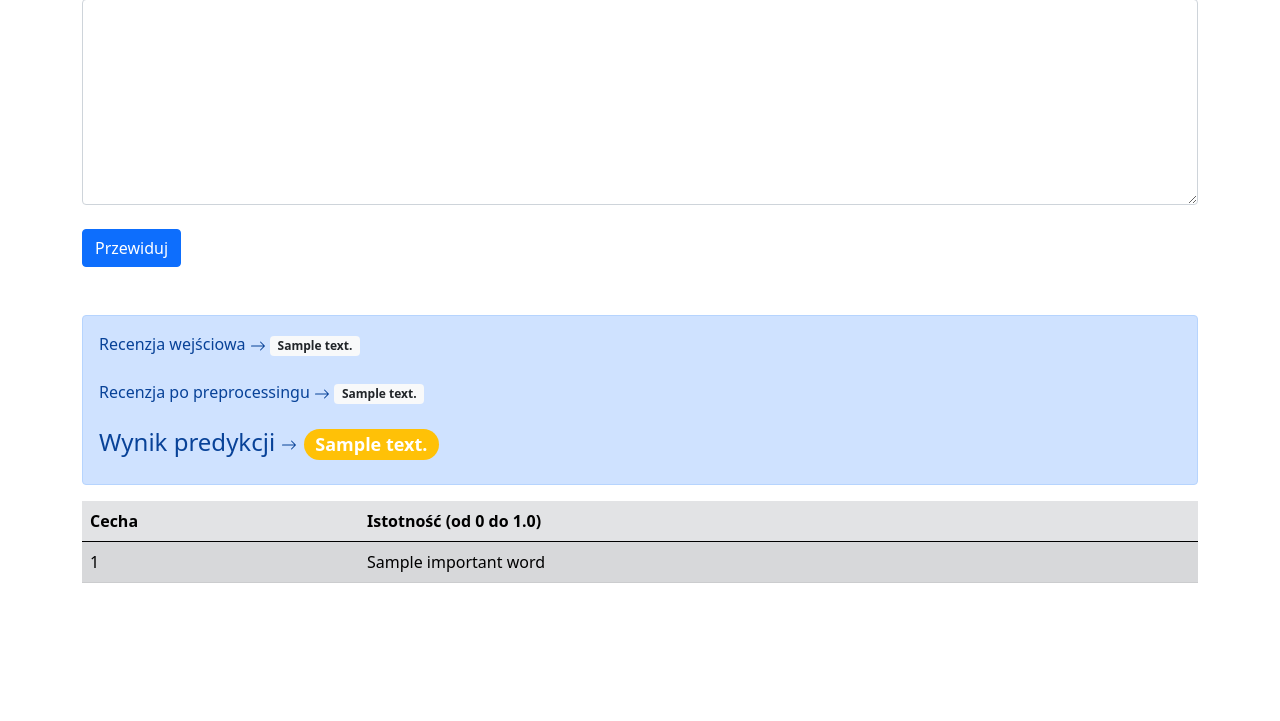
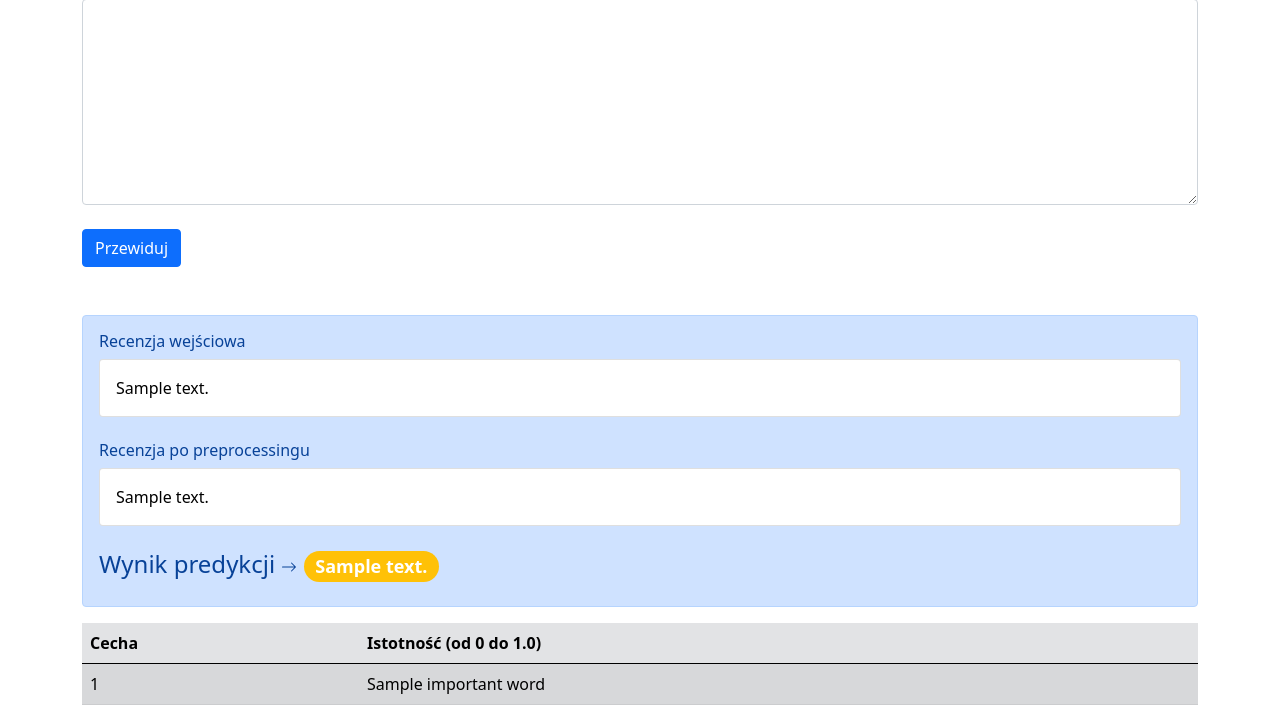
Before and after one commit to nsak99/flask-webapp-nlp-project, a Flask app: template templates/index.html in a window 1280 px wide. Shown: the part 153-874 px from the top of the page. Before the commit the page ends 736 px from the top, so only its background shows below. Run offline with Flask 2, Linux system fonts and the light colour scheme; the template is opened without the code that fills it: most values are stand-ins (such as "Sample title", 1, 10 or a date in 2020); parts of the project's set-up code (start-up, migrations or seed data) failed here and were passed over.

Commit message:
Update index.html

```diff
--- a/templates/index.html
+++ b/templates/index.html
@@ -30,20 +30,24 @@
     {% if text %}
 
     <div class="alert alert-primary" role="alert">
-      Recenzja wejściowa
-      <svg xmlns="http://www.w3.org/2000/svg" width="16" height="16" fill="currentColor" class="bi bi-arrow-right" viewBox="0 0 16 16">
-        <path fill-rule="evenodd" d="M1 8a.5.5 0 0 1 .5-.5h11.793l-3.147-3.146a.5.5 0 0 1 .708-.708l4 4a.5.5 0 0 1 0 .708l-4 4a.5.5 0 0 1-.708-.708L13.293 8.5H1.5A.5.5 0 0 1 1 8z"/>
-      </svg>
-      <span class="badge bg-light text-dark">{{ text }}</span>
+      <h6>Recenzja wejściowa</h6>
+      <div class="card">
+        <div class="card-body" style="color:black">
+          {{ text }}
+        </div>
+      </div>
 
-      <br><br>
-      Recenzja po preprocessingu
-      <svg xmlns="http://www.w3.org/2000/svg" width="16" height="16" fill="currentColor" class="bi bi-arrow-right" viewBox="0 0 16 16">
-        <path fill-rule="evenodd" d="M1 8a.5.5 0 0 1 .5-.5h11.793l-3.147-3.146a.5.5 0 0 1 .708-.708l4 4a.5.5 0 0 1 0 .708l-4 4a.5.5 0 0 1-.708-.708L13.293 8.5H1.5A.5.5 0 0 1 1 8z"/>
-      </svg>
-      <span class="badge bg-light text-dark">{{ preproccesed_text }}</span>
+      <br>
 
-      <br><br>
+      <h6>Recenzja po preprocessingu</h6>
+      <div class="card">
+        <div class="card-body" style="color:black">
+          {{ preproccesed_text }}
+        </div>
+      </div>
+
+      <br>
+
       <h4>
       Wynik predykcji
       <svg xmlns="http://www.w3.org/2000/svg" width="16" height="16" fill="currentColor" class="bi bi-arrow-right" viewBox="0 0 16 16">
```
